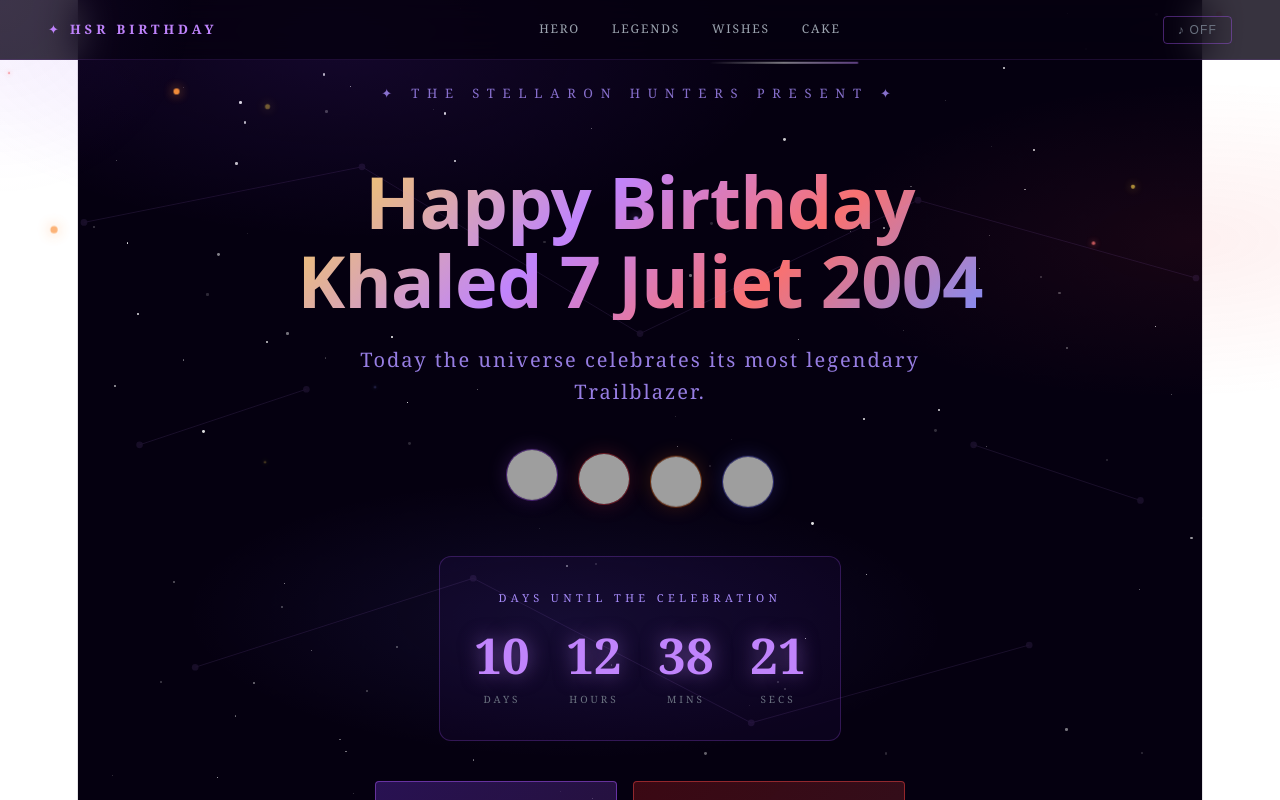
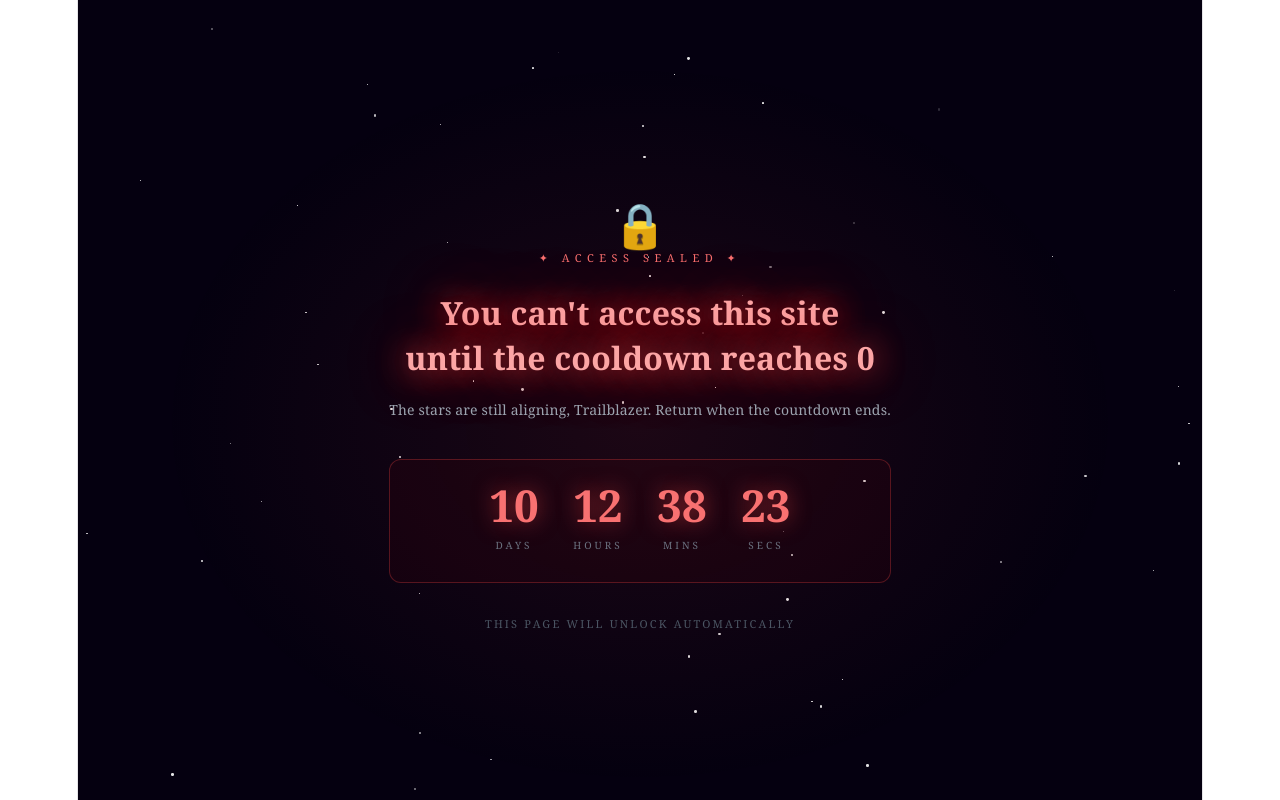
Before and after one commit to Med152/Birthday, a React (Vite) app: page / in a window 1280 px wide. Shown: the top 800 px of the page. Built offline with nearby package versions, Linux system fonts and the light colour scheme; grey boxes are pictures that could not be loaded.

Commit message:
Update App.jsx

```diff
--- a/src/App.jsx
+++ b/src/App.jsx
@@ -114,6 +114,9 @@
   const [canSkipVideo, setCanSkipVideo] = useState(false);
   const [showGlassBreak, setShowGlassBreak] = useState(false);
   const [showPrize, setShowPrize] = useState(false);
+  const [isLocked, setIsLocked] = useState(true);
+  const [lockTimeLeft, setLockTimeLeft] = useState({});
+  const BIRTHDAY_DATE = new Date("2026-07-07T00:00:00");
   const heroRef = useRef(null);
   const canvasRef = useRef(null);
   const audioRef = useRef(null);
@@ -128,6 +131,27 @@
       }
     }
   }, [unlockedAchievements]);
+
+  useEffect(() => {
+    const calc = () => {
+      const now = new Date();
+      const diff = BIRTHDAY_DATE - now;
+      if (diff <= 0) {
+        setIsLocked(false);
+        return;
+      }
+      setIsLocked(true);
+      setLockTimeLeft({
+        days: Math.floor(diff / 86400000),
+        hours: Math.floor((diff % 86400000) / 3600000),
+        minutes: Math.floor((diff % 3600000) / 60000),
+        seconds: Math.floor((diff % 60000) / 1000),
+      });
+    };
+    calc();
+    const t = setInterval(calc, 1000);
+    return () => clearInterval(t);
+  }, []);
 
   useEffect(() => {
     let p = 0;
@@ -334,6 +358,90 @@
     opacity: Math.random() * 0.7 + 0.2,
     duration: Math.random() * 4 + 3,
   }));
+
+  if (isLocked) {
+    return (
+      <div style={{
+        minHeight: "100vh", background: "#050010",
+        display: "flex", flexDirection: "column",
+        alignItems: "center", justifyContent: "center",
+        fontFamily: "'Georgia', serif", position: "relative", overflow: "hidden",
+        padding: "24px",
+      }}>
+        <div style={{ position: "absolute", inset: 0 }}>
+          {STARS.slice(0, 60).map((s) => (
+            <div key={s.id} style={{
+              position: "absolute", left: s.x + "%", top: s.y + "%",
+              width: s.size + "px", height: s.size + "px",
+              borderRadius: "50%", background: "#fff",
+              opacity: s.opacity,
+              animation: `twinkle ${s.duration}s ease-in-out infinite alternate`,
+            }} />
+          ))}
+        </div>
+        <div style={{
+          position: "absolute", inset: 0,
+          background: "radial-gradient(ellipse at 50% 50%, rgba(239,68,68,0.1) 0%, transparent 60%)",
+        }} />
+        <div style={{ textAlign: "center", zIndex: 10, maxWidth: "560px" }}>
+          <div style={{ fontSize: "44px", marginBottom: "8px" }}>🔒</div>
+          <div style={{
+            fontSize: "11px", letterSpacing: "0.5em", color: "#F87171",
+            textTransform: "uppercase", marginBottom: "20px",
+          }}>
+            ✦ Access Sealed ✦
+          </div>
+          <div style={{
+            fontSize: "clamp(20px, 4vw, 32px)", fontWeight: "bold",
+            color: "#FCA5A5", textShadow: "0 0 30px #EF4444, 0 0 60px #B91C1C",
+            marginBottom: "16px", lineHeight: 1.4,
+          }}>
+            You can't access this site<br />until the cooldown reaches 0
+          </div>
+          <p style={{ color: "#9CA3AF", fontSize: "14px", marginBottom: "36px" }}>
+            The stars are still aligning, Trailblazer. Return when the countdown ends.
+          </p>
+
+          <div style={{
+            padding: "24px 28px", borderRadius: "12px",
+            border: "1px solid rgba(239,68,68,0.3)",
+            background: "rgba(124,0,0,0.08)",
+          }}>
+            <div style={{ display: "flex", gap: "clamp(10px,3vw,28px)", justifyContent: "center", flexWrap: "wrap" }}>
+              {[
+                { val: lockTimeLeft.days, label: "DAYS" },
+                { val: lockTimeLeft.hours, label: "HOURS" },
+                { val: lockTimeLeft.minutes, label: "MINS" },
+                { val: lockTimeLeft.seconds, label: "SECS" },
+              ].map(({ val, label }) => (
+                <div key={label} style={{ textAlign: "center", minWidth: "56px" }}>
+                  <div style={{
+                    fontSize: "clamp(26px,5vw,42px)", fontWeight: "bold",
+                    color: "#F87171", lineHeight: 1,
+                    textShadow: "0 0 20px rgba(239,68,68,0.6)",
+                    animation: "counterPulse 1s ease-in-out infinite",
+                  }}>
+                    {String(val ?? 0).padStart(2, "0")}
+                  </div>
+                  <div style={{ fontSize: "10px", letterSpacing: "0.3em", color: "#6B7280", marginTop: "6px" }}>
+                    {label}
+                  </div>
+                </div>
+              ))}
+            </div>
+          </div>
+
+          <div style={{ marginTop: "28px", color: "#4B5563", fontSize: "11px", letterSpacing: "0.2em" }}>
+            THIS PAGE WILL UNLOCK AUTOMATICALLY
+          </div>
+        </div>
+        <style>{`
+          @keyframes twinkle { from { opacity: 0.1; } to { opacity: 0.9; } }
+          @keyframes counterPulse { 0%,100%{transform:scale(1)} 50%{transform:scale(1.05)} }
+        `}</style>
+      </div>
+    );
+  }
 
   if (loading) {
     return (
```
